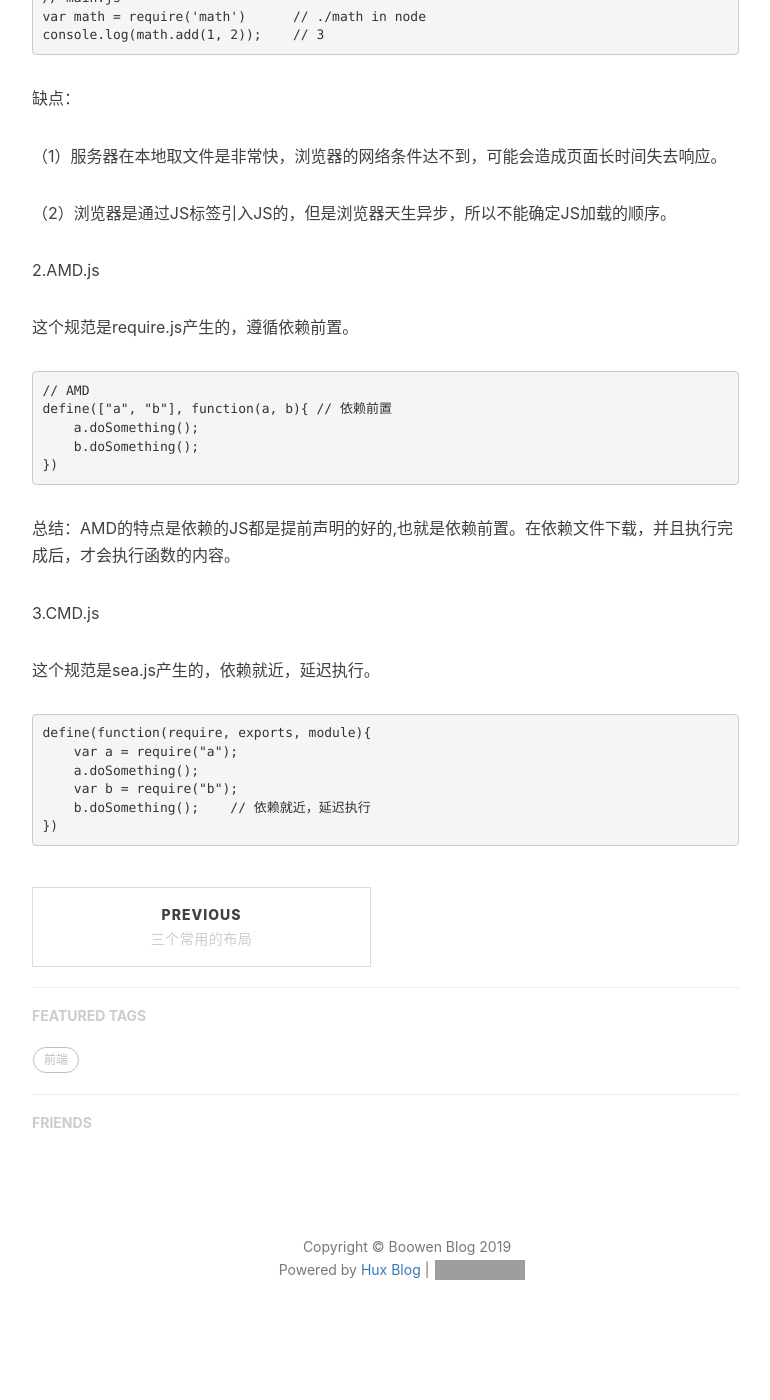
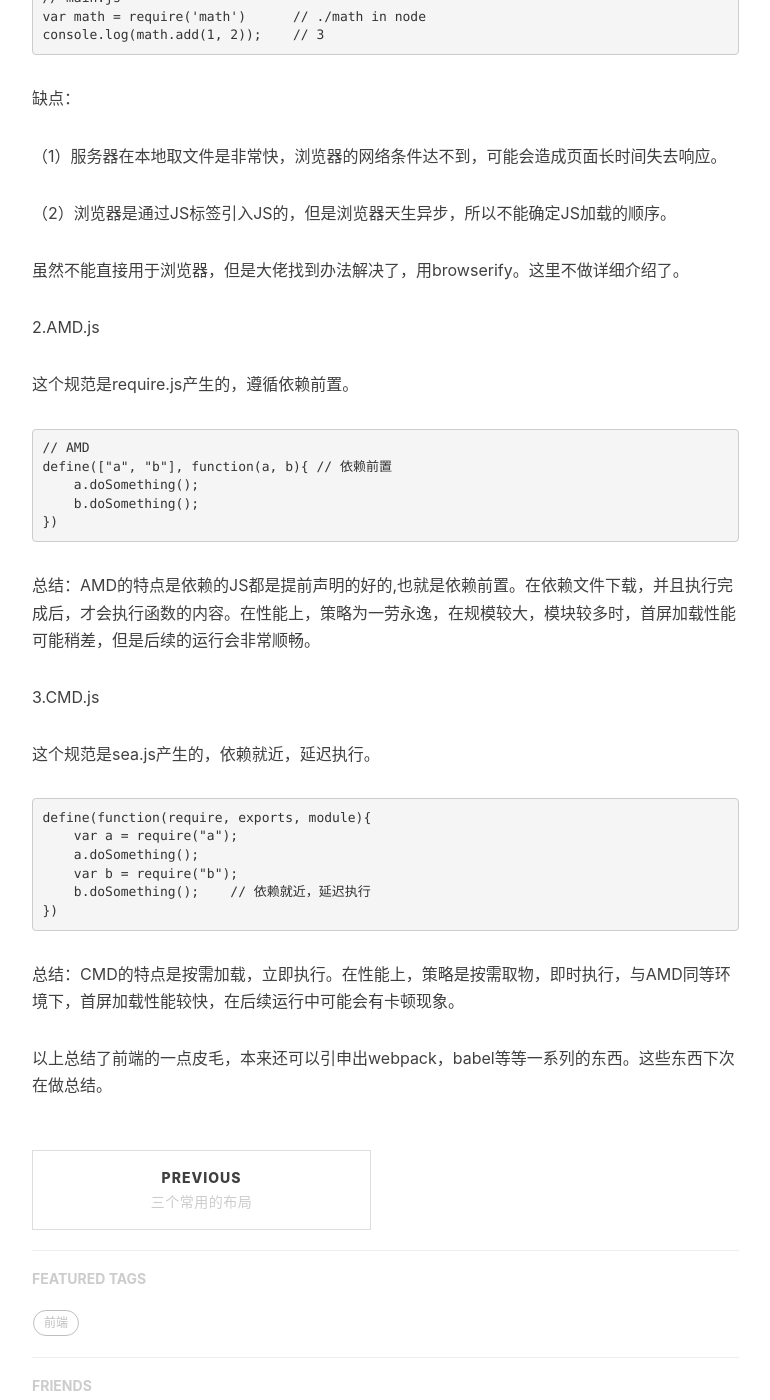
Before and after one commit to zhaobw61/-zhaobw61.git.io, a Jekyll site: the page built from _posts/2019-03-01-module.markdown, in a window 1280 px wide and 1400 px high, scrolled down 3048 px. Shown: the whole window, without its empty margins (233-1003 px from the left). Built offline with Jekyll 4.4.1, drawn with Linux system fonts in a browser that asks for light colours; nearby versions of some CDN libraries; comment, search, counter and statistics services are not loaded; before the commit the page ends 4422 px from its top, so only the background shows below that; grey boxes are pictures that could not be loaded.

Commit message:
写完收工

````diff
--- a/_posts/2019-03-01-layout.markdown
+++ b/_posts/2019-03-01-module.markdown
@@ -103,6 +103,8 @@ console.log(math.add(1, 2));    // 3
 
 （2）浏览器是通过JS标签引入JS的，但是浏览器天生异步，所以不能确定JS加载的顺序。
 
+虽然不能直接用于浏览器，但是大佬找到办法解决了，用browserify。这里不做详细介绍了。
+
 2.AMD.js
 
 这个规范是require.js产生的，遵循依赖前置。
@@ -114,7 +116,7 @@ define(["a", "b"], function(a, b){ // 依赖前置
     b.doSomething();
 })
 ```
-总结：AMD的特点是依赖的JS都是提前声明的好的,也就是依赖前置。在依赖文件下载，并且执行完成后，才会执行函数的内容。
+总结：AMD的特点是依赖的JS都是提前声明的好的,也就是依赖前置。在依赖文件下载，并且执行完成后，才会执行函数的内容。在性能上，策略为一劳永逸，在规模较大，模块较多时，首屏加载性能可能稍差，但是后续的运行会非常顺畅。
 
 3.CMD.js
 
@@ -128,3 +130,7 @@ define(function(require, exports, module){
     b.doSomething();    // 依赖就近，延迟执行
 })
 ```
+
+总结：CMD的特点是按需加载，立即执行。在性能上，策略是按需取物，即时执行，与AMD同等环境下，首屏加载性能较快，在后续运行中可能会有卡顿现象。
+
+以上总结了前端的一点皮毛，本来还可以引申出webpack，babel等等一系列的东西。这些东西下次在做总结。
````
